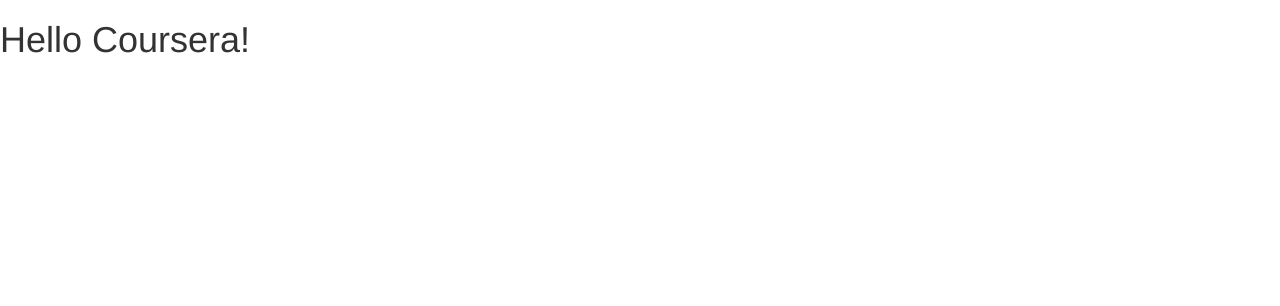
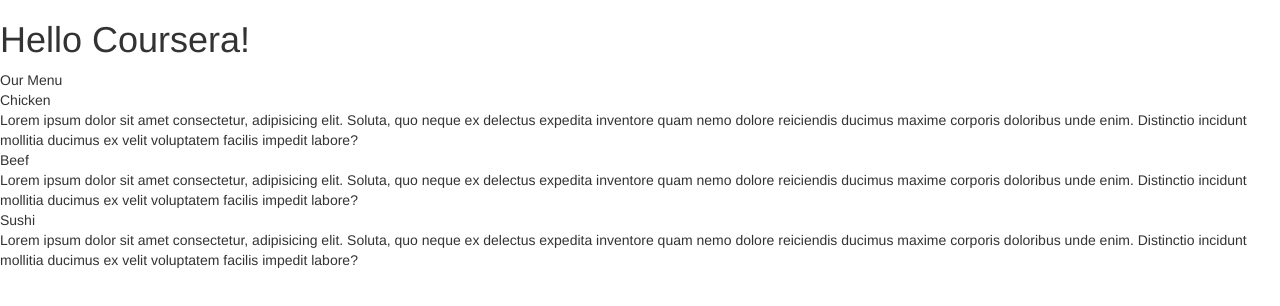
Before and after one commit to iamMarybrightEE/iamMarybrightEE.github.io, a plain HTML site: page module3-soluion/index.html in a window 1280 px wide. Drawn offline with Linux system fonts and the light colour scheme.

Commit message:
Update index.html

```diff
--- a/module3-soluion/index.html
+++ b/module3-soluion/index.html
@@ -19,6 +19,20 @@
 <body>
 
   <h1>Hello Coursera!</h1>
+  <div class="title"> Our Menu </div>
+   <div class="section">
+        <div class="card">
+            <div class="section-title"> Chicken </div>
+            <div class="desc"> Lorem ipsum dolor sit amet consectetur, adipisicing elit. Soluta, quo neque ex delectus expedita inventore quam nemo dolore reiciendis                  ducimus maxime corporis doloribus unde enim. Distinctio incidunt mollitia ducimus ex velit voluptatem facilis impedit labore?</div>
+       </div>
+       <div class="card">
+            <div class="section-title ping"> Beef </div>
+            <div class="desc"> Lorem ipsum dolor sit amet consectetur, adipisicing elit. Soluta, quo neque ex delectus expedita inventore quam nemo dolore reiciendis                  ducimus maxime corporis doloribus unde enim. Distinctio incidunt mollitia ducimus ex velit voluptatem facilis impedit labore?</div>
+       </div>
+       <div class="card">
+            <div class="section-title pong"> Sushi </div>
+            <div class="desc"> Lorem ipsum dolor sit amet consectetur, adipisicing elit. Soluta, quo neque ex delectus expedita inventore quam nemo dolore reiciendis                  ducimus maxime corporis doloribus unde enim. Distinctio incidunt mollitia ducimus ex velit voluptatem facilis impedit labore?</div>
+       </div>
 
   <!-- jQuery (Bootstrap JS plugins depend on it) -->
   <script src="js/jquery-1.11.3.min.js"></script>
```
